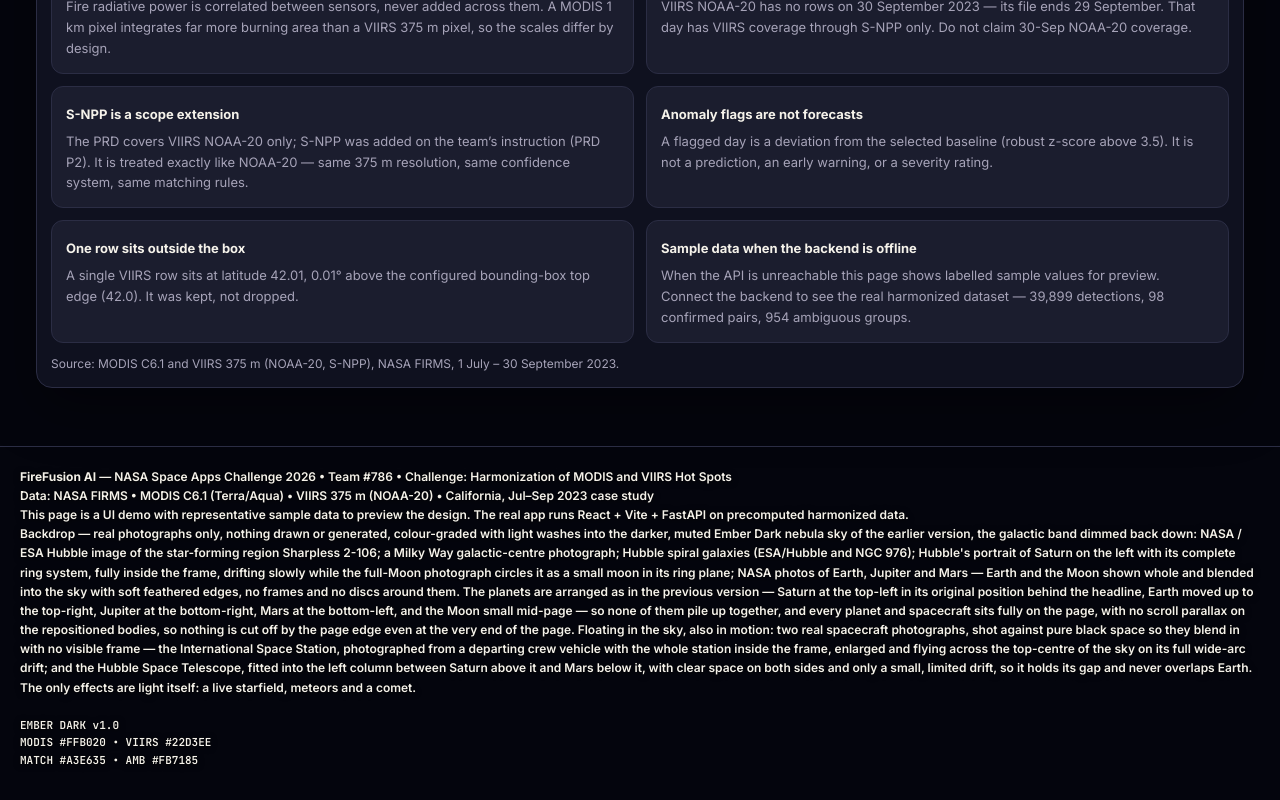
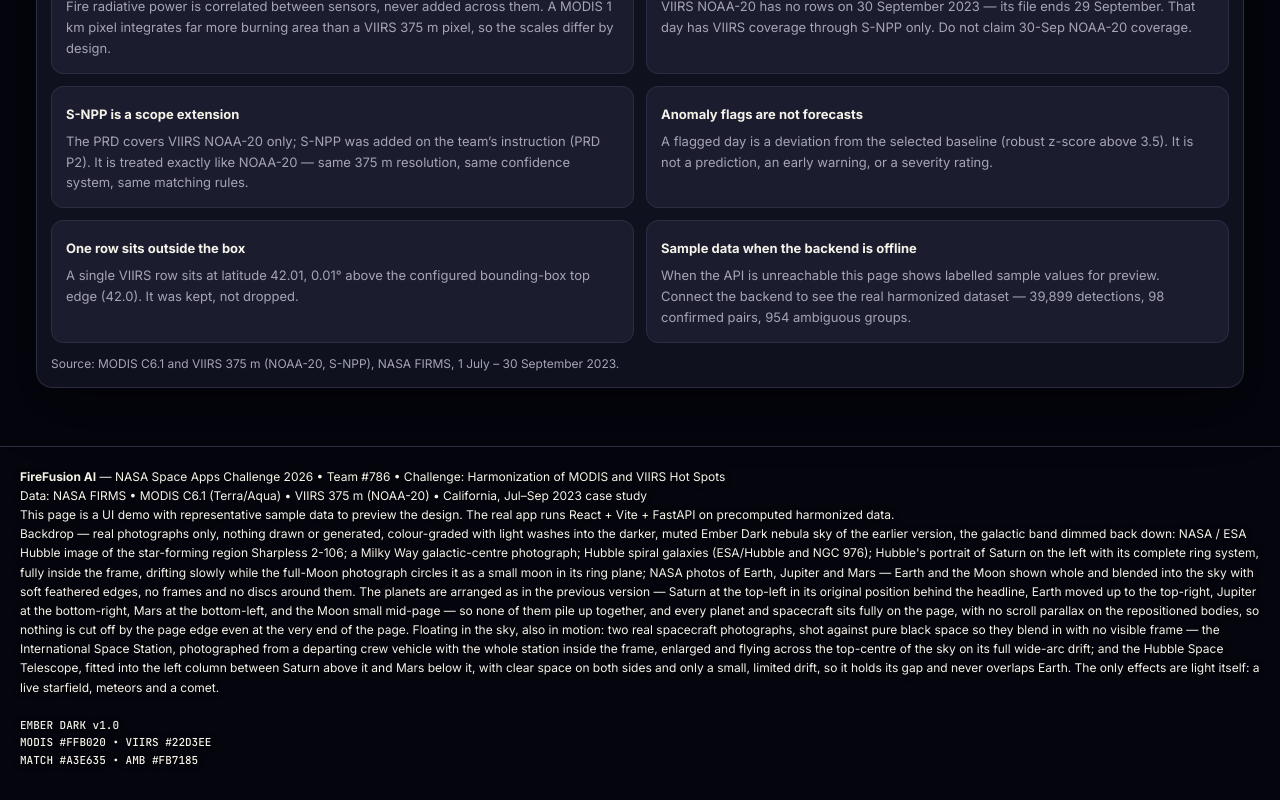
Before and after one commit to hina971/HR-PyroVanta, a React (Vite) app in the folder frontend/: page / in a window 1280 px wide. Shown: the part 2676-3476 px from the top of the page. Built offline with nearby package versions, Linux system fonts and the light colour scheme; no server answers; a web font is replaced by a local one.

Commit message:
Add files via upload

```diff
--- a/frontend/src/tokens.css
+++ b/frontend/src/tokens.css
@@ -502,7 +502,7 @@ footer{position:relative;z-index:1}
 .two-col{display:grid;grid-template-columns:1fr 1fr;gap:12px}
 @media(max-width:700px){.two-col{grid-template-columns:1fr}}
 
-footer{border-top:1px solid var(--line);margin-top:28px;padding:20px 16px 30px;color:var(--text);font-size:12px;line-height:1.6;font-weight:600;text-shadow:0 1px 6px rgba(0,0,0,.85),0 0 2px rgba(0,0,0,.9)}
+footer{border-top:1px solid var(--line);margin-top:28px;padding:20px 16px 30px;color:var(--text);font-size:12px;line-height:1.6;text-shadow:0 1px 6px rgba(0,0,0,.85),0 0 2px rgba(0,0,0,.9)}
 .footer-inner{max-width:1240px;margin:0 auto;display:flex;justify-content:space-between;gap:20px;flex-wrap:wrap}
 .downloads{display:flex;gap:8px;flex-wrap:wrap}
 .dl{border:1px solid rgba(169,198,232,.38);background:rgba(255,255,255,.03);color:var(--text);padding:9px 12px;border-radius:999px;font-size:12px;font-weight:600;transition:border-color .3s ease,background .3s ease}
```
